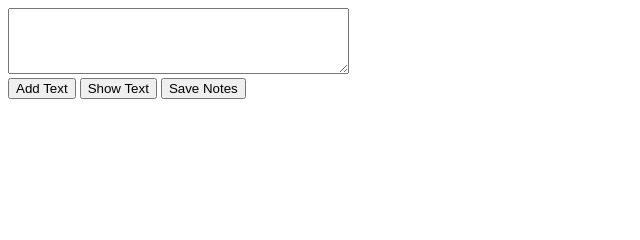
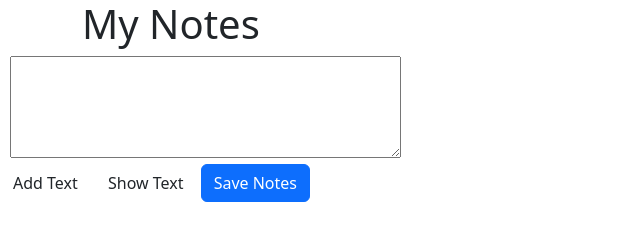
Before and after one commit to dubersj/web-programming, a plain HTML site: page topic-01-textarea/text.html in a window 1280 px wide. Shown: the whole page, without its empty margins (0-640 px from the left). Drawn offline with nearby package versions, Linux system fonts and the light colour scheme.

Commit message:
updated textarea topic

```diff
--- a/topic-01-textarea/text.html
+++ b/topic-01-textarea/text.html
@@ -3,14 +3,28 @@
 <html>
 
 <head>
-    <title>Text</title>
+    <title>Textarea</title>
+    <meta charset="utf-8">
+    <meta name="viewport">
+    <link href="https://cdn.jsdelivr.net/npm/bootstrap@5.3.2/dist/css/bootstrap.min.css" rel="stylesheet"/>
+    <script src="https://cdn.jsdelivr.net/npm/bootstrap@5.3.2/dist/js/bootstrap.bundle.min.js"></script>
+    <style>
+        textarea {
+            margin-left: 10px;
+        }
+    </style>
 </head>
 
 <body>
+    <div class="container">
+        <h1>My Notes</h1>
+    </div>
+
     <textarea id="myTextArea" rows="4" cols="40"></textarea><br/>
-    <button id="addTextButton">Add Text</button>
-    <button id="showTextButton" onclick="">Show Text</button>
-    <button id="saveNotesButton">Save Notes</button>
+
+    <button id="addTextButton" class="btn">Add Text</button>
+    <button id="showTextButton" class="btn">Show Text</button>
+    <button id="saveNotesButton" class="btn btn-primary">Save Notes</button>
 </body>
 
 <script>
@@ -37,6 +51,7 @@
 
     // on window (load) not item
     window.addEventListener("load", function() {
+        //localStorage specific to browser/machine
         storedNotes = localStorage.getItem("notes");
         if (storedNotes) {
             textarea.value = storedNotes;
```
